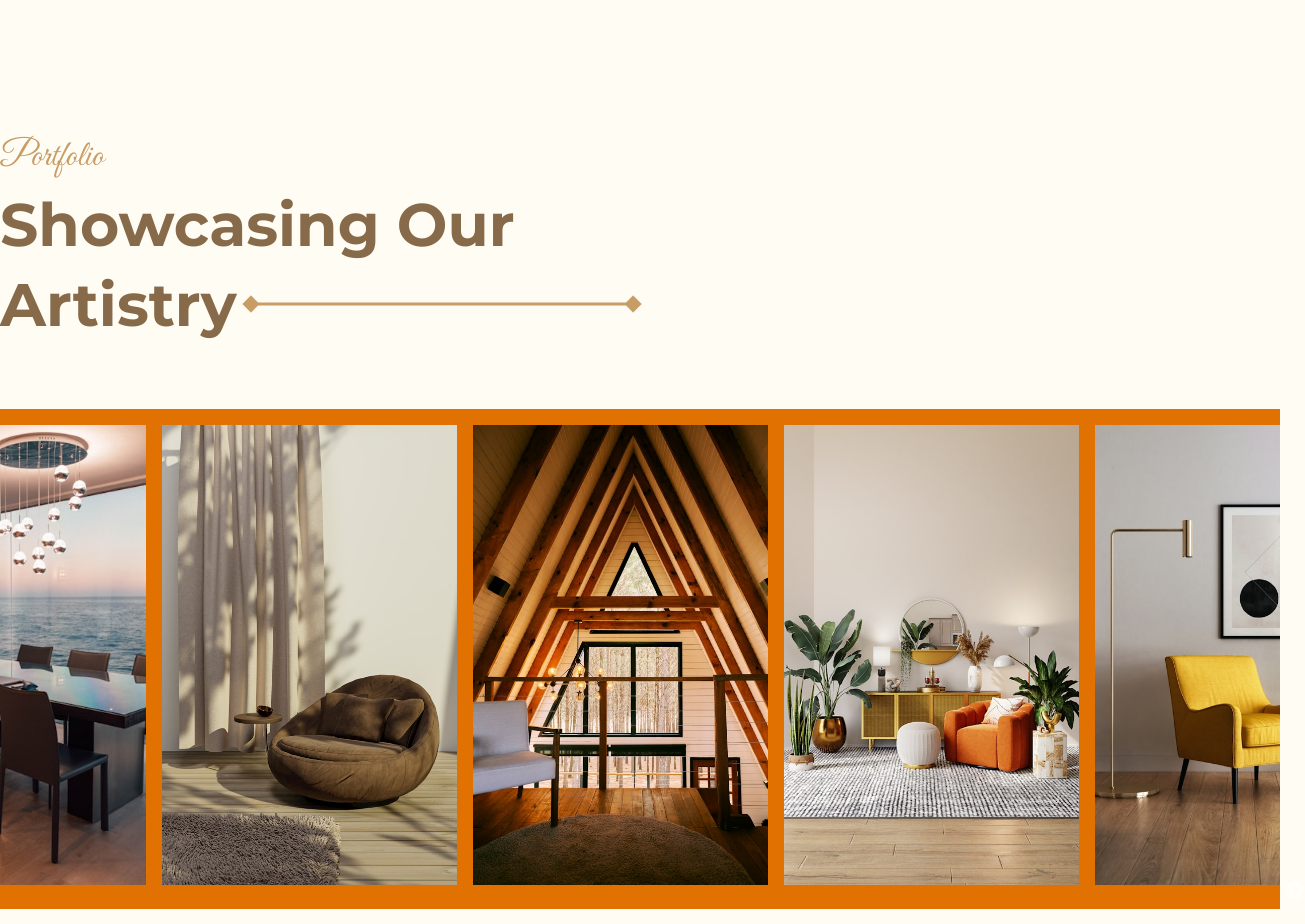
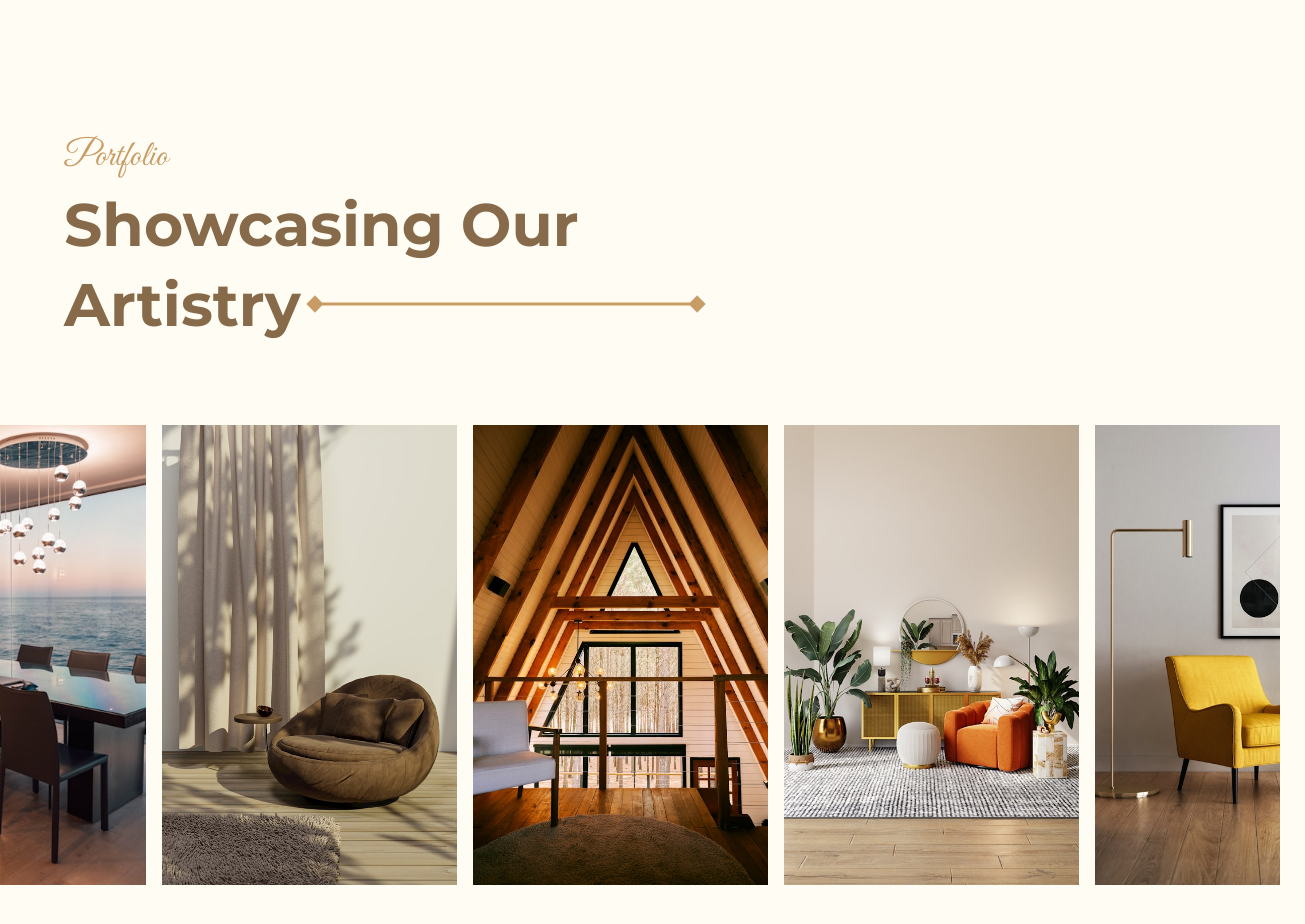
Before and after one commit to Maryammuhammadafzal/interior_designing_landing_page, a Next.js app: page / in a window 1280 px wide. Shown: the part 3560-4484 px from the top of the page, 1305 px wide, since content can reach past the window. Built offline with nearby package versions, Linux system fonts and the light colour scheme.

Commit message:
deploying

```diff
--- a/src/app/portfolio/page.tsx
+++ b/src/app/portfolio/page.tsx
@@ -99,7 +99,7 @@ const PortfolioPage = () => {
   return (
     <div className="flex w-full h-auto justify-center items-center">
       <div className="flex flex-col gap-10 w-full py-10 h-auto">
-        <div className="headings  w-[90%] py-4">
+        <div className="headings mx-auto  w-[90%] py-4">
           <h4 className="font-mono text-4xl text-secondary">Portfolio</h4>
           <div className="w-full h-auto py-2 relative flex">
             <h2 className="text-primary max-w-xl sm:leading-16 md:leading-20 md:text-6xl text-5xl font-sans font-bold">
@@ -117,7 +117,7 @@ const PortfolioPage = () => {
           </div>
         </div>
 
-        <div id="features" className="bg-amber-600 min-w-full h-[500px] py-4">
+        <div id="features" className=" min-w-full overflow-hidden h-[500px] py-4">
       <Slider {...settings} className="w-full">
         {slides.map(({ id, image, title, description }) => (
           <div
@@ -132,7 +132,7 @@ const PortfolioPage = () => {
               placeholder="blur"
               blurDataURL="/images/placeholder.jpg"
             />
-            <div className="overlay group-hover:block hidden w-full h-full bg-black/50 absolute top-0 rounded-[20px] left-0 z-10" />
+            <div className="overlay group-hover:block hidden w-full h-full bg-black/50 absolute top-0 left-0 z-10" />
             <div className="w-full h-full group-hover:flex hidden absolute top-0 left-0 justify-center items-center z-20">
               <div className="flex flex-col gap-3 text-white text-center items-center px-4">
                 <div className="h-[40px] w-[40px] text-white rounded-full flex justify-center items-center border border-white">
```
